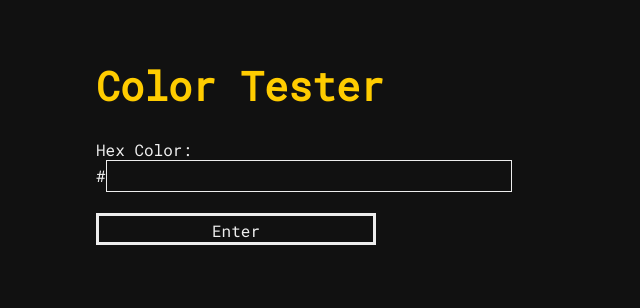
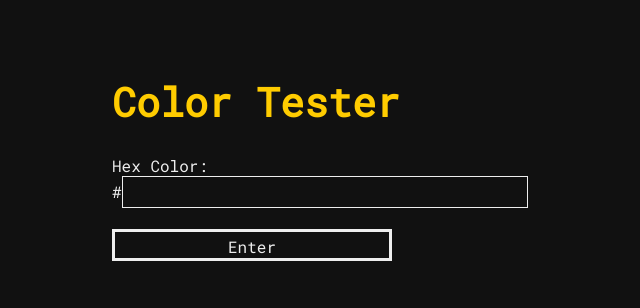
Before and after one commit to pennbauman/pennbauman.com, a PHP site: page /sys/test/color/index.php in a window 1280 px wide. Shown: the top 308 px of the page, without its empty margins (0-640 px from the left). Run offline with PHP 8.4, Linux system fonts and the light colour scheme.

Commit message:
modified:   files/css/backend.css modified:   sys/test/color/index.php

```diff
--- a/files/css/backend.css
+++ b/files/css/backend.css
@@ -58,6 +58,9 @@ h6 {
 }
  ul {list-style-type: square;}
 /* Form */
+form {
+	font-size:2rem;
+}
 input[type=text], input[type=password], textarea {
 	display:inline-block;
 	border-radius:0;
--- a/sys/test/color/index.php
+++ b/sys/test/color/index.php
@@ -8,14 +8,20 @@
 		<link rel='stylesheet' type='text/css' href='/files/css/backend.css'>
 		<script src='https://ajax.googleapis.com/ajax/libs/jquery/3.3.1/jquery.min.js'></script>
 		<script src='/files/js/general.js'></script>
-		<?php
-			$color = URLVar("color");
-			if ($color != NULL) {
-				echo "<style type='text/css'> body { background:#";
-				echo $color;
-				echo "} </style>";
+		<style type='text/css'>
+			<?php
+				$color = URLVar("color");
+				if ($color != NULL) {
+					echo "body { background:#";
+					echo $color;
+					echo "} ";
+				}
+			?>
+			#content_box {
+				background:var(--black);
+				padding:2rem;
 			}
-		?>
+		</style>
 	</head>
 	<body>
 		<div id="content_box">
```
